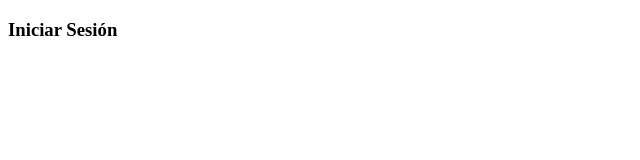
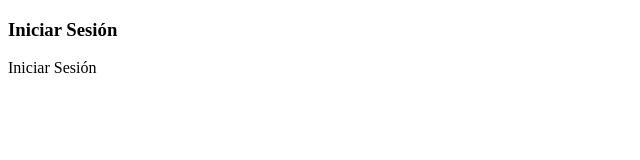
Before and after one commit to argierincon/Ransa-Talent-Fest, a React app: page /Login in a window 1280 px wide. Shown: the top 160 px of the page, without its empty margins (0-640 px from the left). Built offline with nearby package versions, Linux system fonts and the light colour scheme.

Commit message:
Prueba de ruteo vista Login

```diff
--- a/src/Views/login/Login.jsx
+++ b/src/Views/login/Login.jsx
@@ -1,10 +1,14 @@
 import React from 'react';
 import TitleLoginRegister from '../../components/titleLoginRegister/TitleLoginRegister';
 
-const Login = () => (
+const Login = () => {
+  return (
   <div>
     <TitleLoginRegister title="Iniciar Sesión" />
+    Iniciar Sesión
   </div>
-);
+  );
+};
+
 
 export default Login;
```
